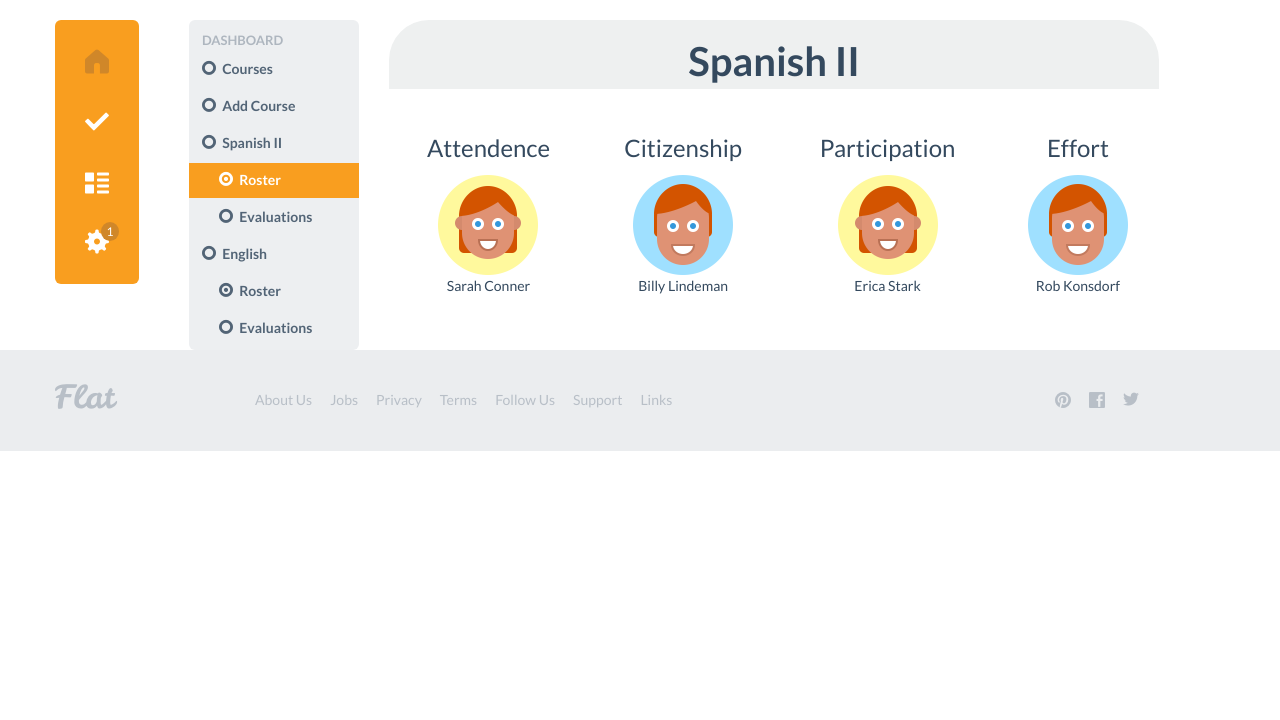
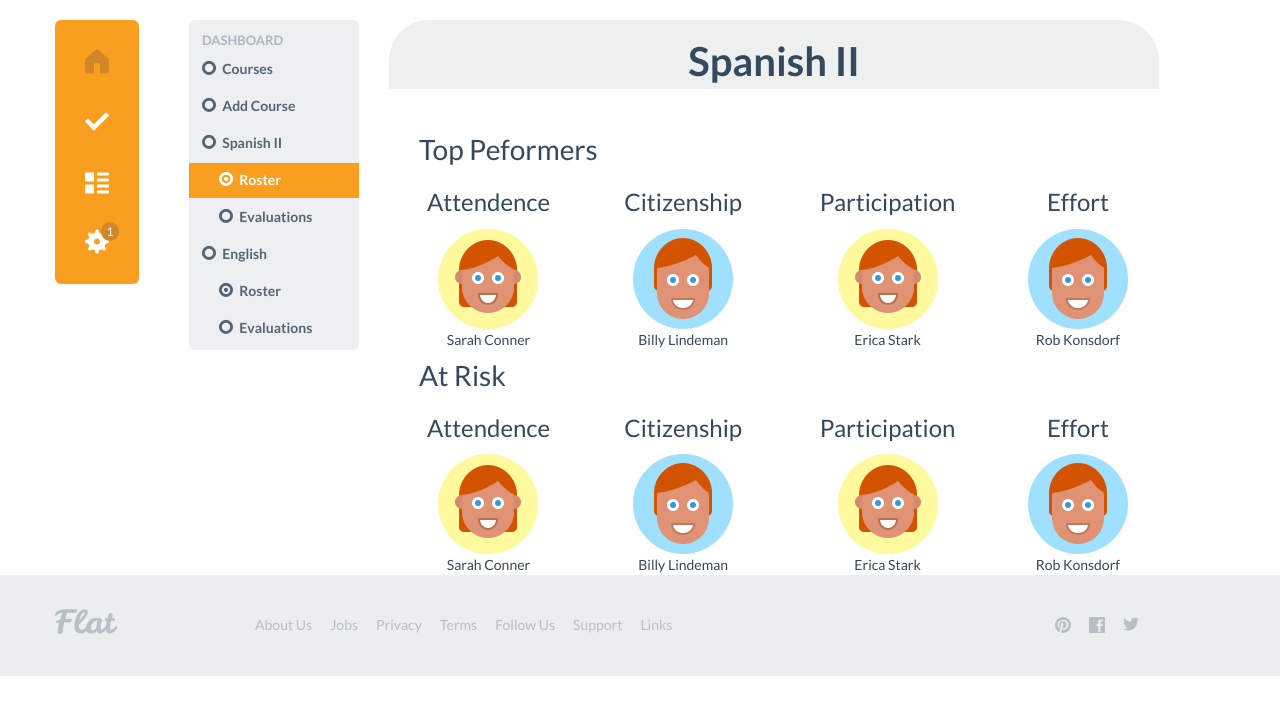
Before and after one commit to JackMcGrath/Zerebral-Rewards, a Django app: template zerebralweb/templates/teachers/courses/view_course.html in a window 1280 px wide. Shown: the part 80-800 px from the top of the page. Run offline with Django 3.2, Linux system fonts and the light colour scheme; the template is opened without the code that fills it, so the values that code supplies are empty; some libraries are stand-ins or nearby versions.

Commit message:
left over merges from yesterday

```diff
--- a/zerebralweb/static/css/zerebral.css
+++ b/zerebralweb/static/css/zerebral.css
@@ -181,7 +181,6 @@ a.text-primary:focus {
     -webkit-border-radius: 50px;
     border-radius: 50px;
     text-align: center;
-
 }
 
 .zerebral-engagement-badge > h4 {
--- a/zerebralweb/templates/teachers/courses/view_course.html
+++ b/zerebralweb/templates/teachers/courses/view_course.html
@@ -9,8 +9,11 @@
             </div>
             <br/><br/>
 
+            <div class="span3">
+                <h5>Top Peformers</h5>
+            </div>
 
-            <table style="width: 100%" class="text-center">
+            <table style="width: 100%" class="row text-center">
                 <tr>
                     <td><h6>Attendence</h6></td>
                     <td><h6>Citizenship</h6></td>
@@ -31,6 +34,30 @@
                 </tr>
             </table>
 
+            <div class="span3">
+                <h5>At Risk</h5>
+            </div>
+
+            <table style="width: 100%" class="row text-center">
+                <tr>
+                    <td><h6>Attendence</h6></td>
+                    <td><h6>Citizenship</h6></td>
+                    <td><h6>Participation</h6></td>
+                    <td><h6>Effort</h6></td>
+                </tr>
+                <tr>
+                    <td><img class="zerebral-icon-small" src="{{ STATIC_URL}}images/icons/Girl_2x.png" alt=""></td>
+                    <td><img class="zerebral-icon-small" src="{{ STATIC_URL}}images/icons/Dude_2x.png" alt=""></td>
+                    <td><img class="zerebral-icon-small" src="{{ STATIC_URL}}images/icons/Girl_2x.png" alt=""></td>
+                    <td><img class="zerebral-icon-small" src="{{ STATIC_URL}}images/icons/Dude_2x.png" alt=""></td>
+                </tr>
+                <tr>
+                    <td>Sarah Conner</td>
+                    <td>Billy Lindeman</td>
+                    <td>Erica Stark</td>
+                    <td>Rob Konsdorf</td>
+                </tr>
+            </table>
         </div>
     </div>
 
```
